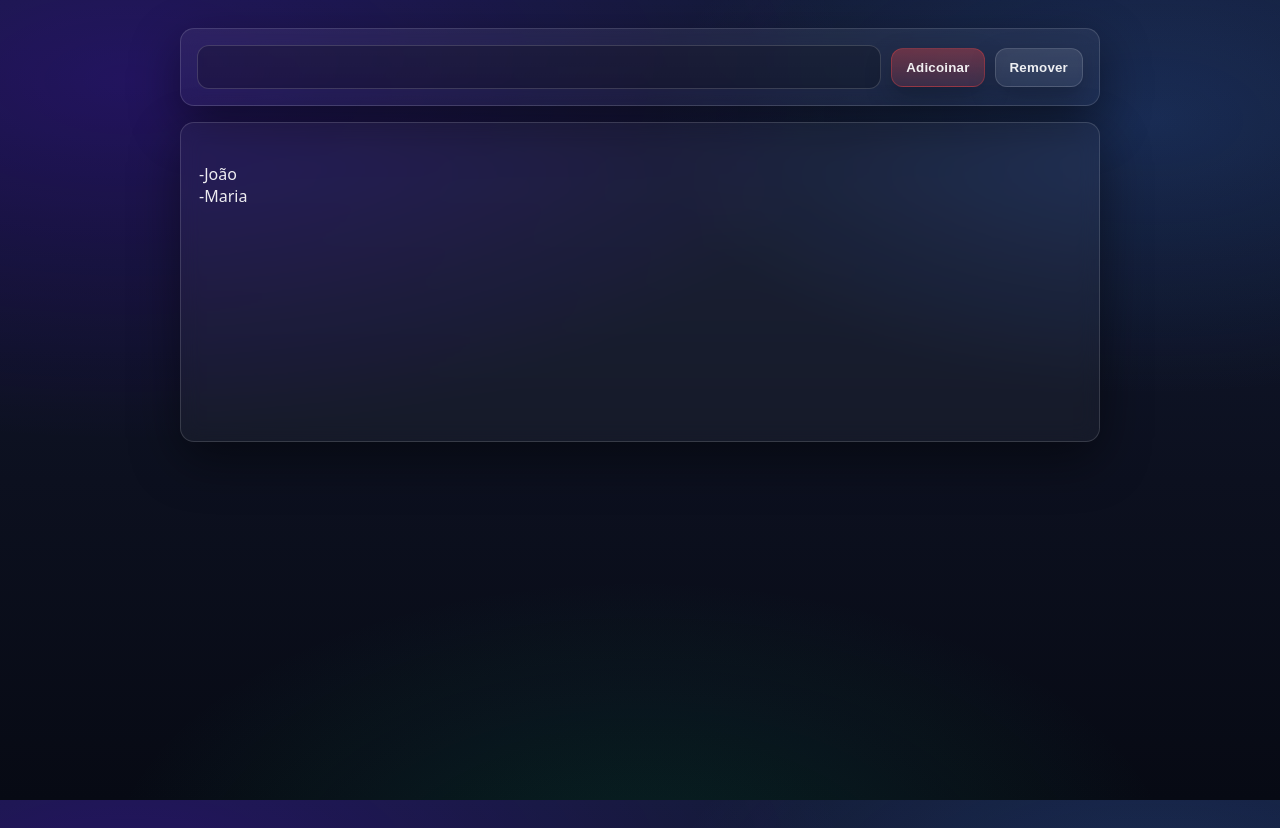
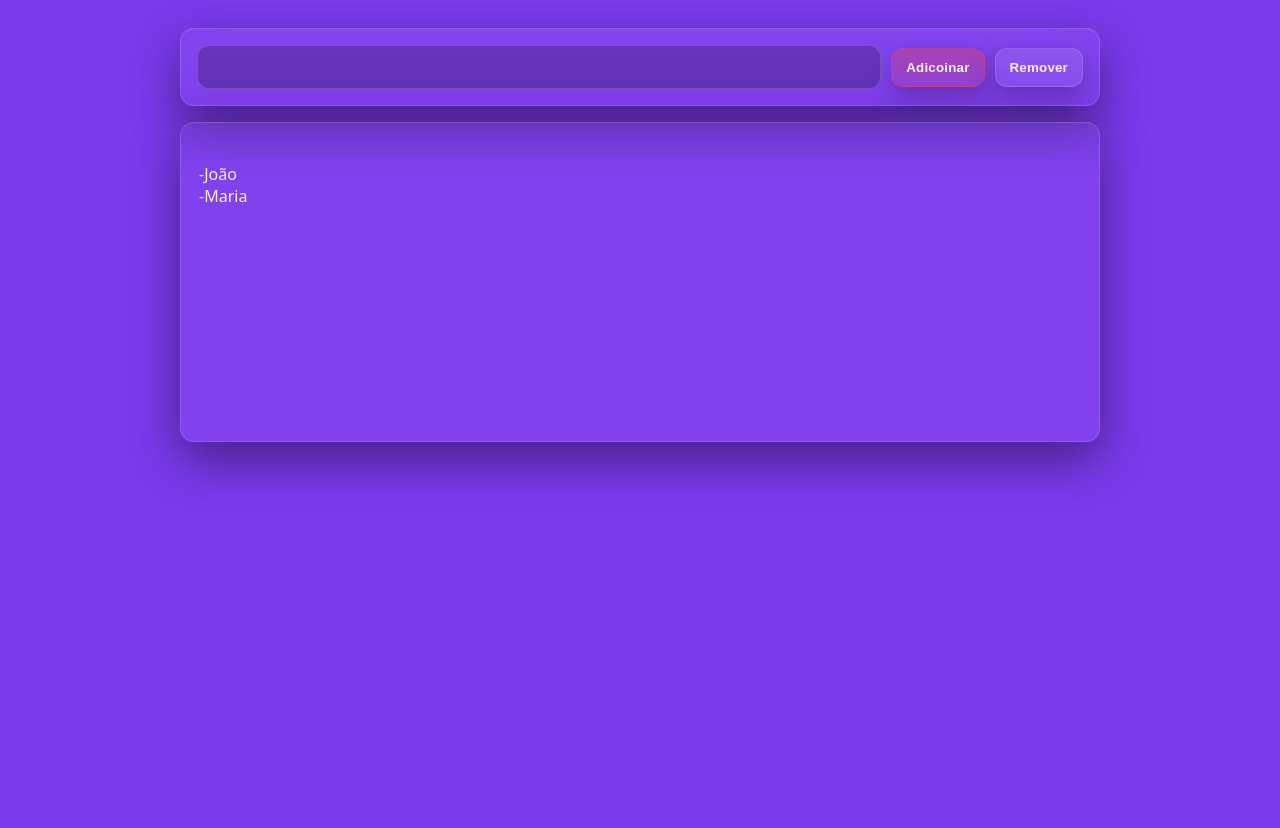
Before and after one commit to HugoSants/Message_create, a website built with Vite: page index.html in a window 1280 px wide. Built offline with nearby package versions, Linux system fonts and the light colour scheme.

Commit message:
cor de fundo modpificado

```diff
--- a/src/style.css
+++ b/src/style.css
@@ -25,11 +25,15 @@ body{
   color: var(--text);
 
   /* fundo com gradiente sutil */
+  background-color: #7c3aed;
+  /*
   background:
     radial-gradient(1200px 600px at 10% 10%, rgba(93, 0, 255, 0.22), transparent 60%),
     radial-gradient(900px 500px at 90% 15%, rgba(59,130,246,.18), transparent 55%),
     radial-gradient(900px 500px at 50% 110%, rgba(16,185,129,.14), transparent 60%),
     linear-gradient(180deg, #131b35 0%, #0c101f 60%, #070a14 100%);
+  */
+
 }
 
 /* centraliza e limita largura */
```
